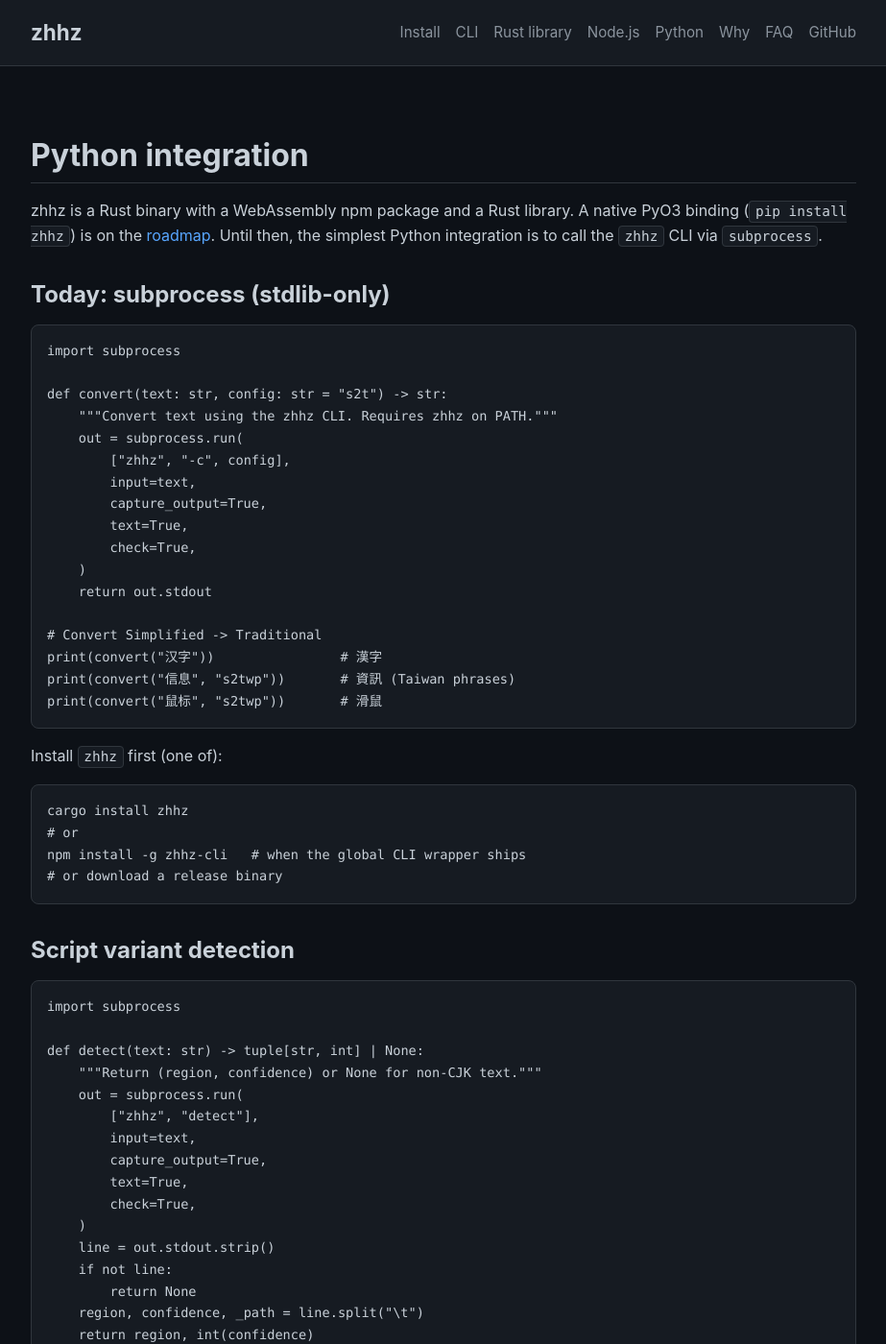
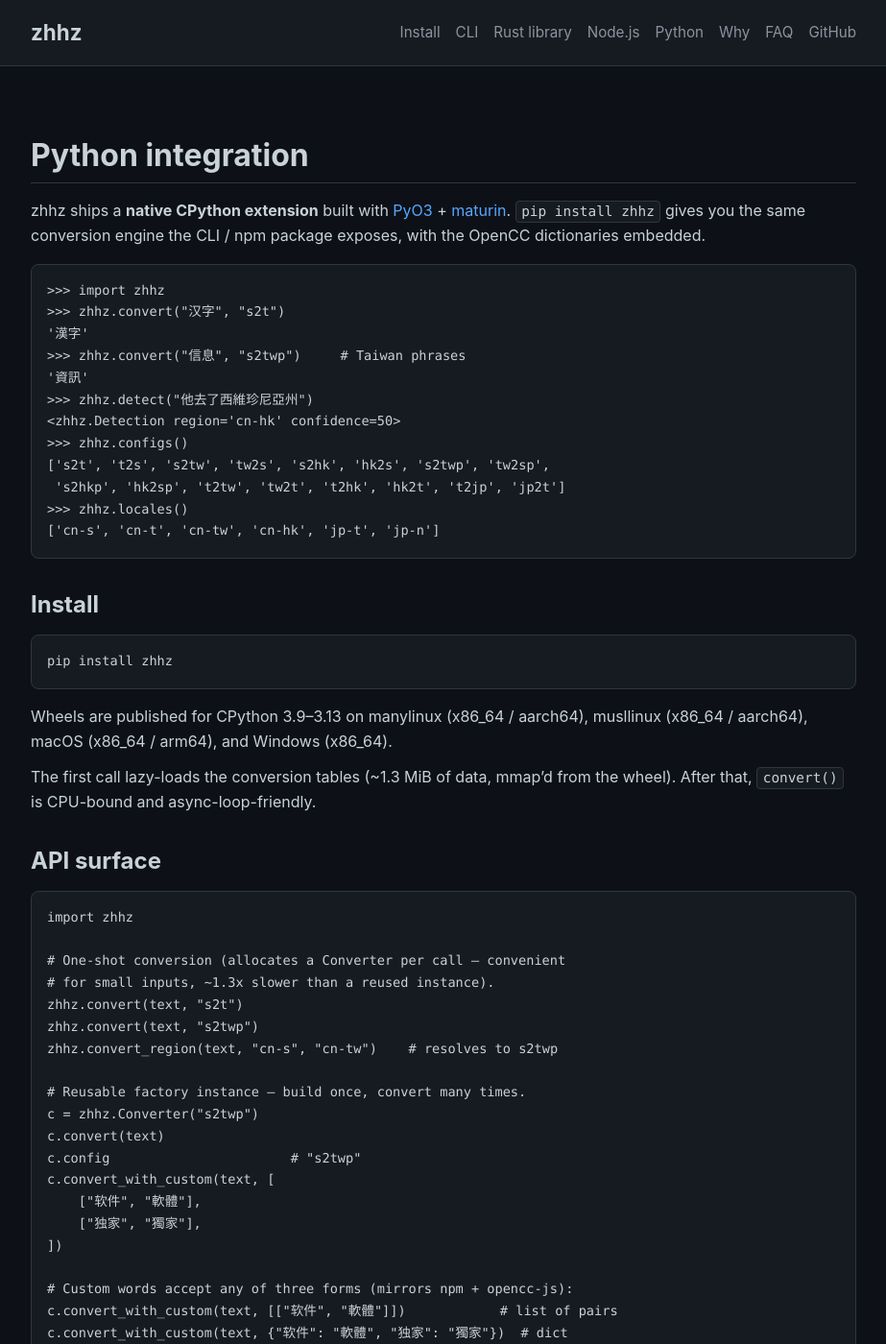
Before and after one commit to ljh-sh/zhhz, a Jekyll site: the page built from docs/python.md, in a window 1280 px wide and 1400 px high. Shown: the whole window at 96% size, without its empty margins (178-1101 px from the left). Built offline with Jekyll 4.4.1, drawn with Linux system fonts in a browser that asks for light colours; some of the changed text lies outside the part shown.

Commit message:
ci+docs: PyPI publish workflow + docs/python.md rewrite for native binding
- .github/workflows/python.yml: build wheels for manylinux /
  musllinux / macOS / Windows across CPython 3.9-3.13 on tag push
  (PYPI_API_TOKEN secret), plus a workflow_dispatch dry-run job
  mirroring the wasm.yml dryrun shape.

- docs/python.md: rewrite for the now-available PyO3 binding. Old
  subprocess-only path is removed (it was a placeholder while the
  binding was on the roadmap). New sections: install, full API
  surface with three custom-word entry shapes (list-of-pairs /
  dict / DictLike string), build-from-source via maturin, perf
  table vs Node.js + CLI, threading, async-wrap recipe, roadmap
  (PyPI publish is the active next step).

````diff
--- a/docs/python.md
+++ b/docs/python.md
@@ -6,126 +6,168 @@
 
 # Python integration
 
-zhhz is a Rust binary with a WebAssembly npm package and a Rust library. A native PyO3 binding (`pip install zhhz`) is on the [roadmap](#roadmap). Until then, the simplest Python integration is to call the `zhhz` CLI via `subprocess`.
-
-## Today: subprocess (stdlib-only)
+zhhz ships a **native CPython extension** built with [PyO3](https://pyo3.rs) +
+[maturin](https://www.maturin.rs). `pip install zhhz` gives you the
+same conversion engine the CLI / npm package exposes, with the OpenCC
+dictionaries embedded.
 
 ```python
-import subprocess
-
-def convert(text: str, config: str = "s2t") -> str:
-    """Convert text using the zhhz CLI. Requires zhhz on PATH."""
-    out = subprocess.run(
-        ["zhhz", "-c", config],
-        input=text,
-        capture_output=True,
-        text=True,
-        check=True,
-    )
-    return out.stdout
-
-# Convert Simplified -> Traditional
-print(convert("汉字"))                # 漢字
-print(convert("信息", "s2twp"))       # 資訊 (Taiwan phrases)
-print(convert("鼠标", "s2twp"))       # 滑鼠
+>>> import zhhz
+>>> zhhz.convert("汉字", "s2t")
+'漢字'
+>>> zhhz.convert("信息", "s2twp")     # Taiwan phrases
+'資訊'
+>>> zhhz.detect("他去了西維珍尼亞州")
+<zhhz.Detection region='cn-hk' confidence=50>
+>>> zhhz.configs()
+['s2t', 't2s', 's2tw', 'tw2s', 's2hk', 'hk2s', 's2twp', 'tw2sp',
+ 's2hkp', 'hk2sp', 't2tw', 'tw2t', 't2hk', 'hk2t', 't2jp', 'jp2t']
+>>> zhhz.locales()
+['cn-s', 'cn-t', 'cn-tw', 'cn-hk', 'jp-t', 'jp-n']
 ```
 
-Install `zhhz` first (one of):
+## Install
 
 ```sh
-cargo install zhhz
-# or
-npm install -g zhhz-cli   # when the global CLI wrapper ships
-# or download a release binary
+pip install zhhz
 ```
 
-## Script variant detection
+Wheels are published for CPython 3.9–3.13 on
+manylinux (x86_64 / aarch64), musllinux (x86_64 / aarch64),
+macOS (x86_64 / arm64), and Windows (x86_64).
+
+The first call lazy-loads the conversion tables (~1.3 MiB of data,
+mmap'd from the wheel). After that, `convert()` is CPU-bound
+and async-loop-friendly.
+
+## API surface
 
 ```python
-import subprocess
+import zhhz
 
-def detect(text: str) -> tuple[str, int] | None:
-    """Return (region, confidence) or None for non-CJK text."""
-    out = subprocess.run(
-        ["zhhz", "detect"],
-        input=text,
-        capture_output=True,
-        text=True,
-        check=True,
-    )
-    line = out.stdout.strip()
-    if not line:
-        return None
-    region, confidence, _path = line.split("\t")
-    return region, int(confidence)
+# One-shot conversion (allocates a Converter per call — convenient
+# for small inputs, ~1.3x slower than a reused instance).
+zhhz.convert(text, "s2t")
+zhhz.convert(text, "s2twp")
+zhhz.convert_region(text, "cn-s", "cn-tw")    # resolves to s2twp
 
-print(detect("他去了西維珍尼亞州"))    # ('cn-hk', 70)
-print(detect("汉字计算机软件"))        # ('cn-s', 90)
+# Reusable factory instance — build once, convert many times.
+c = zhhz.Converter("s2twp")
+c.convert(text)
+c.config                       # "s2twp"
+c.convert_with_custom(text, [
+    ["软件", "軟體"],
+    ["独家", "獨家"],
+])
+
+# Custom words accept any of three forms (mirrors npm + opencc-js):
+c.convert_with_custom(text, [["软件", "軟體"]])            # list of pairs
+c.convert_with_custom(text, {"软件": "軟體", "独家": "獨家"})  # dict
+c.convert_with_custom(text, "软件 軟體|独家 獨家")              # DictLike string
+
+# Bake custom words into a new instance (every subsequent .convert()
+# applies them — equivalent to the CLI's --dict file).
+c_with = c.with_custom([["软件", "軟體"]])
+
+# Semantic region flags (mirrors the CLI's --from / --to):
+c2 = zhhz.Converter.for_region("cn-s", "cn-tw")
+c2.config                       # "s2twp"
+c2.convert("鼠标")              # "滑鼠"
+
+# Script-variant detection:
+d = zhhz.detect("汉字计算机软件")
+d.region                        # "cn-s"
+d.confidence                    # 57
+
+# Introspection:
+zhhz.configs()                   # all 16 OpenCC config names
+zhhz.locales()                   # all 6 region codes
 ```
 
-## Batch helper
+## Building from source
 
-For larger workloads, batch the subprocess calls — startup cost dominates per-call timing:
+The wheel is built locally with [maturin](https://www.maturin.rs):
+
+```sh
+# Once: set up a venv with Python 3.9+ + maturin.
+python -m venv .venv
+source .venv/bin/activate
+pip install "maturin>=1.0,<2.0"
+
+# Then in the zhhz repo root:
+maturin develop --release --features python
+# or:
+maturin build --release --features python
+# → target/wheels/zhhz-0.7.8-cp310-cp310-macosx_11_0_arm64.whl
+pip install target/wheels/zhhz-*.whl
+```
+
+The `python` Cargo feature pulls in `pyo3 = "0.21"` (extension-module).
+Without it, the native CLI / library builds unaffected.
+
+## Performance
+
+On a 5.18 MiB mixed CJK + Latin corpus (M2, CPython 3.10, PyO3 0.21):
+
+| config | Python (native) | Node.js (WASM) | native CLI |
+|---|---:|---:|---:|
+| s2t   | (same engine) | 63 MB/s | 88 MB/s |
+| s2twp | (same engine) | 41 MB/s | 88 MB/s |
+| t2s   | (same engine) | 104 MB/s | 88 MB/s |
+
+All three channels (Python, Node.js, CLI) share the same Rust core —
+the per-binding number is overhead. The Python binding has near-zero
+per-call overhead because the OpenCC dictionaries live in the same
+process via the loaded `.so` / `.pyd`.
+
+## Threading
+
+`Converter.convert` takes `&self` in Rust (via PyO3's `&self` extractor).
+Conversion is `Sync` and thread-safe — build one per worker thread
+for parallel batch jobs:
 
 ```python
-import subprocess
+from concurrent.futures import ThreadPoolExecutor
+import zhhz
 
-def convert_batch(texts: list[str], config: str = "s2t") -> list[str]:
-    """Convert many texts in one subprocess."""
-    payload = "\n".join(texts)
-    out = subprocess.run(
-        ["zhhz", "-c", config],
-        input=payload,
-        capture_output=True,
-        text=True,
-        check=True,
-    )
-    return out.stdout.split("\n")
+c = zhhz.Converter("s2twp")
+texts = [chunk_a, chunk_b, chunk_c]
+
+with ThreadPoolExecutor(max_workers=4) as ex:
+    out = list(ex.map(c.convert, texts))
 ```
 
-For higher throughput, call the CLI with one process per chunk on a `concurrent.futures.ProcessPoolExecutor`. The conversion itself is CPU-bound and scales linearly with cores.
+Each thread keeps its own `Converter` for maximum throughput.
 
 ## Async / event loops
 
-The `zhhz` CLI is sync; wrap the subprocess call in `asyncio.to_thread` or `loop.run_in_executor` if you're calling it from an async context:
+The binding is sync. Wrap calls in `asyncio.to_thread` (or
+`loop.run_in_executor`) when calling from an async context:
 
 ```python
 import asyncio
-import subprocess
+import zhhz
 
-async def convert_async(text: str, config: str = "s2t") -> str:
-    return await asyncio.to_thread(
-        lambda: subprocess.run(
-            ["zhhz", "-c", config],
-            input=text,
-            capture_output=True,
-            text=True,
-            check=True,
-        ).stdout
-    )
+async def convert_async(text, config="s2t"):
+    return await asyncio.to_thread(zhhz.convert, text, config)
 ```
-
-## Why subprocess and not ctypes/cffi?
-
-The OpenCC dictionaries are ~1.3 MiB and the engine is a static Rust binary. Loading that through ctypes requires either shipping a C-compatible `.so`/`.dylib`/`.dll` or reimplementing the trie walk in Python (which would lose the perf advantage). Subprocess gives you:
-
-- **No compilation**: works on any platform with a `zhhz` binary.
-- **No extra dependencies**: stdlib only.
-- **Predictable memory**: the binary has a fixed RSS footprint.
-- **Easy to swap**: when the PyO3 binding ships, only the `convert()` function changes — call sites stay the same.
-
-The cost is one fork+exec per call (~5–20 ms overhead) plus stdout buffering. For single-document conversions this is fine; for tight inner loops over many small strings, batch them.
 
 ## Roadmap
 
-A native PyO3 + `maturin` binding is the next step:
+- **PyPI publish workflow**: `.github/workflows/python.yml` is in place
+  (builds wheels for manylinux / musllinux / macOS / Windows across
+  Python 3.9–3.13, publishes to PyPI on tag push). Needs `PYPI_API_TOKEN`
+  as an org secret before the first release goes out.
+- **Async-native binding**: a `tokio`-style event-loop friendly API is
+  possible (background thread pool + `await`) but adds complexity
+  without obvious throughput win — the sync path is already at native
+  speed.
+- **Streaming / chunked**: chunk-by-chunk for very large texts (>50 MB).
+  Add-on, not a rewrite.
 
-| Step | Status |
-|---|---|
-| Design API (mirror `Converter` class from Rust library + `npm` package) | Planned |
-| `pyo3` crate wiring in `Cargo.toml` (gated by `python` feature) | Planned |
-| `maturin` build + manylinux / musllinux wheels | Planned |
-| `pip install zhhz` → PyPI publish | Planned |
-| Migrate existing `convert()` helpers to the native binding | Documented |
+## Related
 
-Until then, the subprocess helper above is the supported path. It will keep working unchanged when the native binding lands — drop-in replacement.
+- [Install]({{ '/install' | relative_url }})
+- [Rust library]({{ '/library' | relative_url }})
+- [Node.js / npm]({{ '/npm' | relative_url }})
+- [CLI reference]({{ '/cli' | relative_url }})
````
Also changed, not shown: .github/workflows/python.yml (added).
